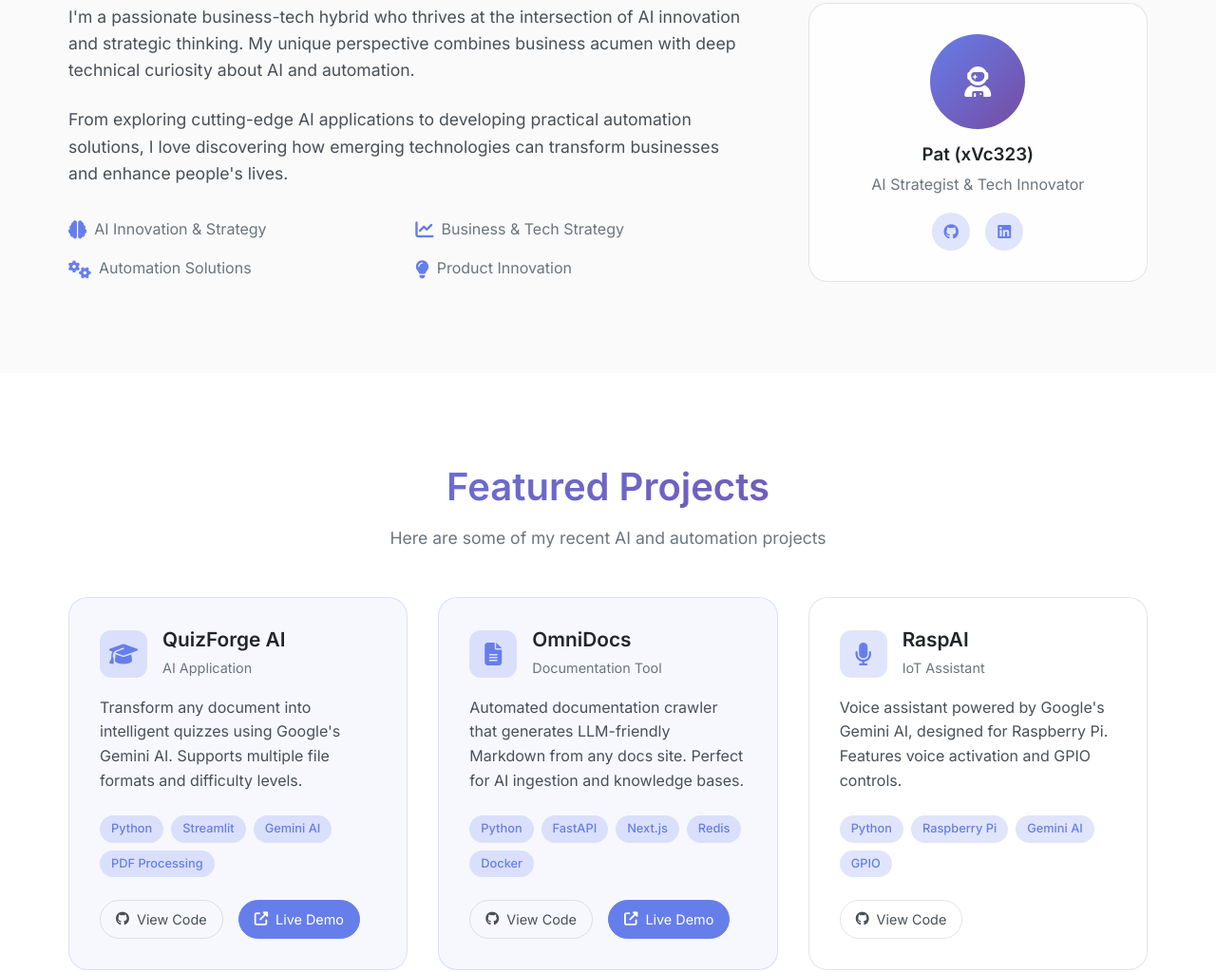
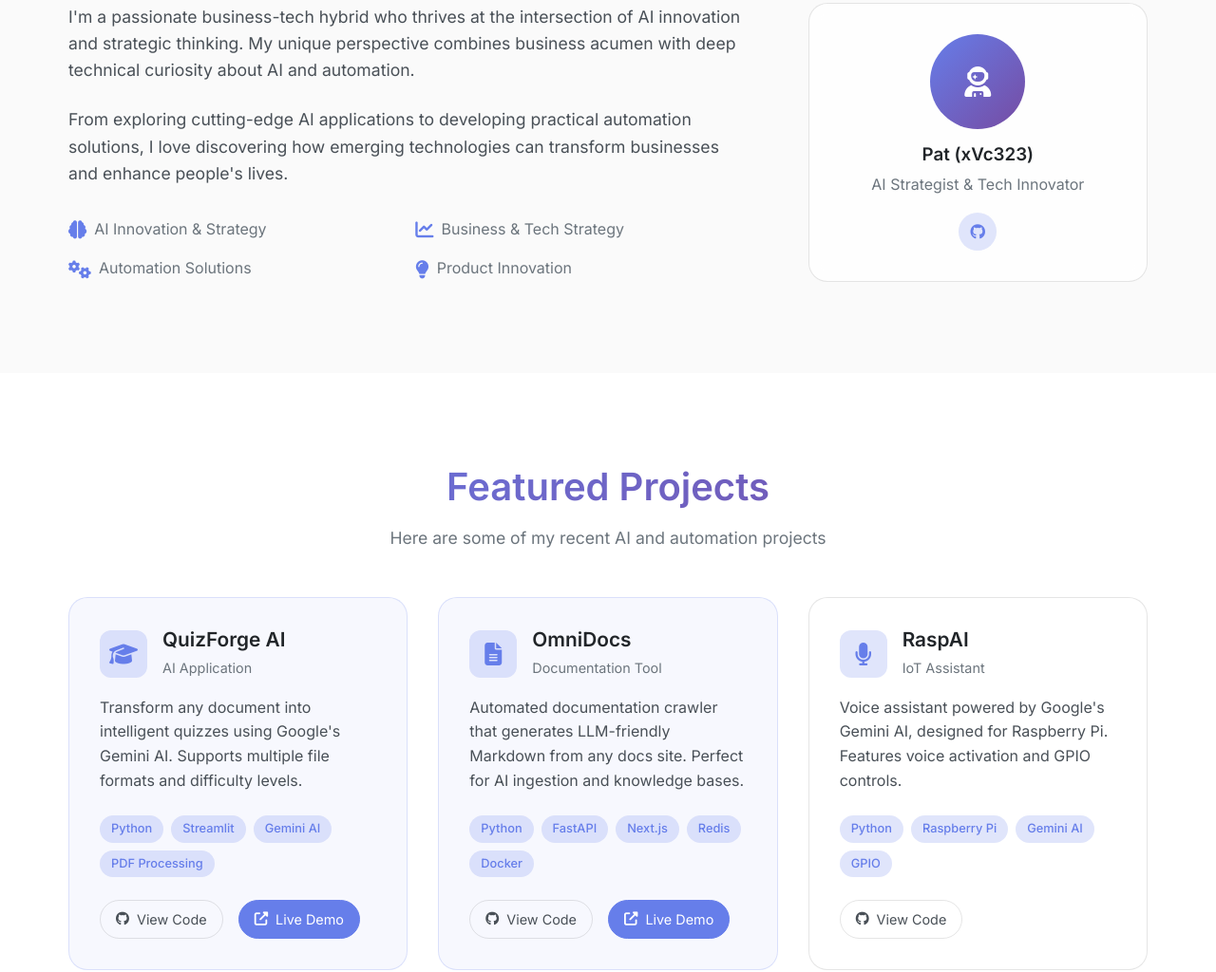
Before and after one commit to xVc323/patnetwork, a plain HTML site: page index.html in a window 1280 px wide. Shown: the part 957-1981 px from the top of the page at 95% size. Drawn offline with Linux system fonts and the light colour scheme.

Commit message:
Remove fake LinkedIn link from the footer in index.html

```diff
--- a/index.html
+++ b/index.html
@@ -148,9 +148,6 @@
                             <div class="social-links">
                                 <a href="https://github.com/xVc323" target="_blank" rel="noopener">
                                     <i class="fab fa-github"></i>
-                                </a>
-                                <a href="https://linkedin.com/in/yourprofile" target="_blank" rel="noopener">
-                                    <i class="fab fa-linkedin"></i>
                                 </a>
                             </div>
                         </div>
```
